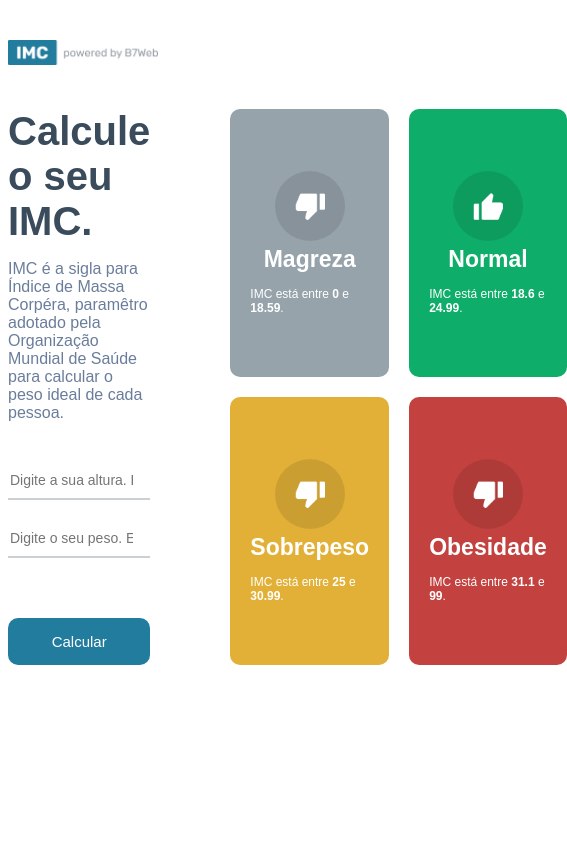
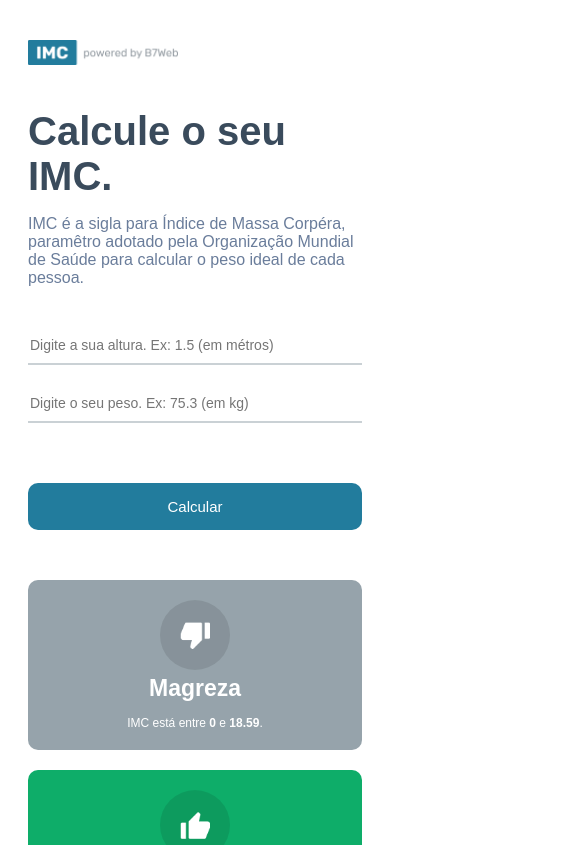
Before and after one commit to divinityMaker/bmi-calculator-reactjs, a React (Vite) app: page / in a window 390 px wide. Shown: the top 845 px of the page, 567 px wide, since content can reach past the window. Built offline with nearby package versions, Linux system fonts and the light colour scheme.

Commit message:
feat: add responsive ui

```diff
--- a/src/App.tsx
+++ b/src/App.tsx
@@ -27,7 +27,7 @@
   };
 
   return (
-    <>
+    <div className={styles.main}>
       <header>
         <div className={styles.headerContainer}>
           <img src={logoImage} alt="" width={150} />
@@ -76,7 +76,7 @@
           )}
         </div>
       </div>
-    </>
+    </div>
   );
 };
 
--- a/src/app.module.css
+++ b/src/app.module.css
@@ -4,6 +4,10 @@
 
 body{
     font-family: Arial, Helvetica, sans-serif;
+}
+
+.main {
+    padding-bottom: 50px;
 }
 
 .headerContainer {
@@ -106,3 +110,31 @@
 .rightArrow:hover {
     opacity: .3;
 }
+
+@media (max-width: 770px) {
+    header {
+        padding: 0 20px;
+    }
+    .container {
+        padding: 0 20px;
+        flex-direction: column;
+    }
+    .leftSide {
+        margin-right: 0;
+    }
+    .rightSide {
+        margin-left: 0;
+        margin-top: 50px;
+    }
+    .rightArrow {
+        margin-left: 0;
+        margin-top: 0;
+        border-radius: 10px;
+    }
+}
+
+@media (max-width: 430px) {
+    .grid {
+        grid-template-columns: 1fr
+    }
+}
```
